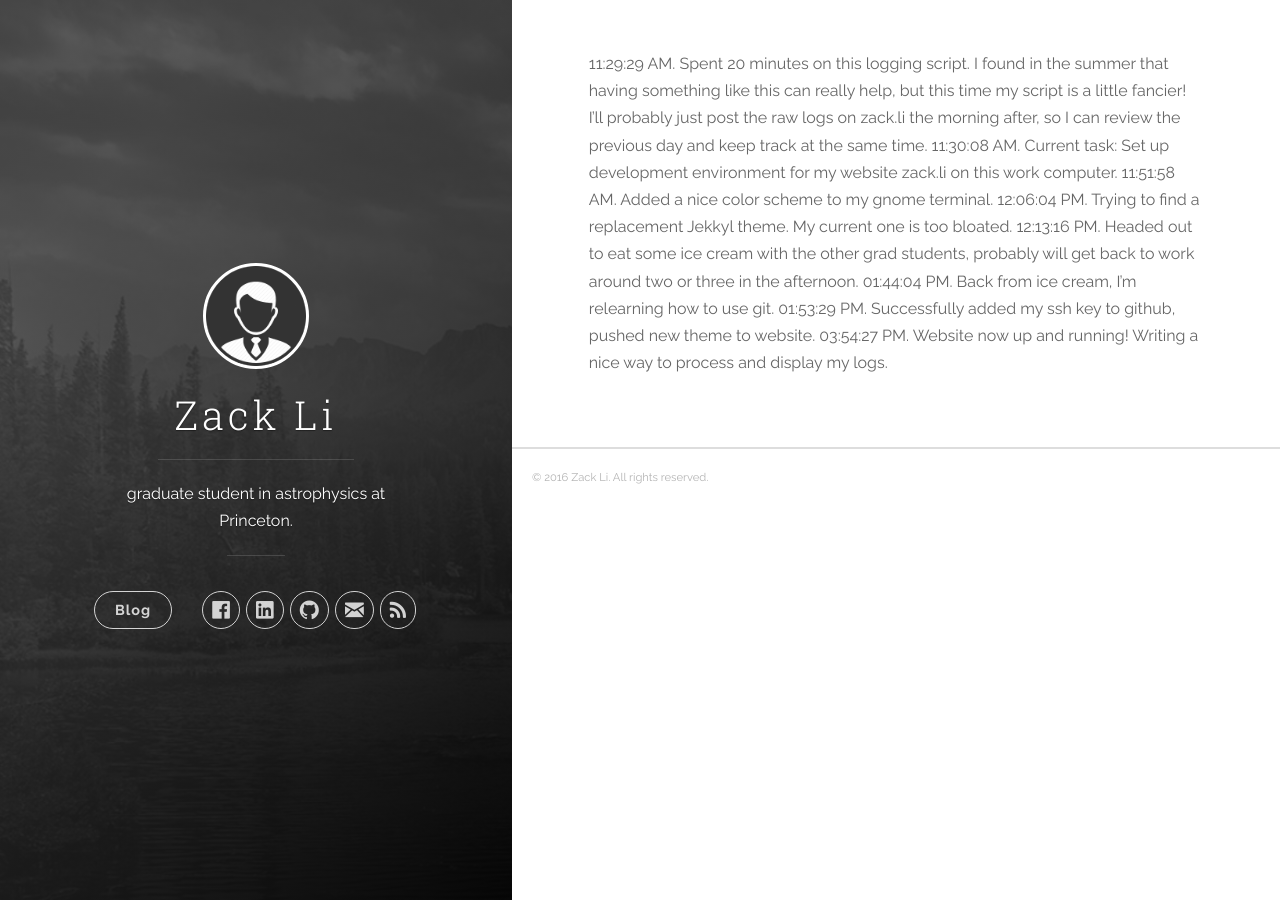
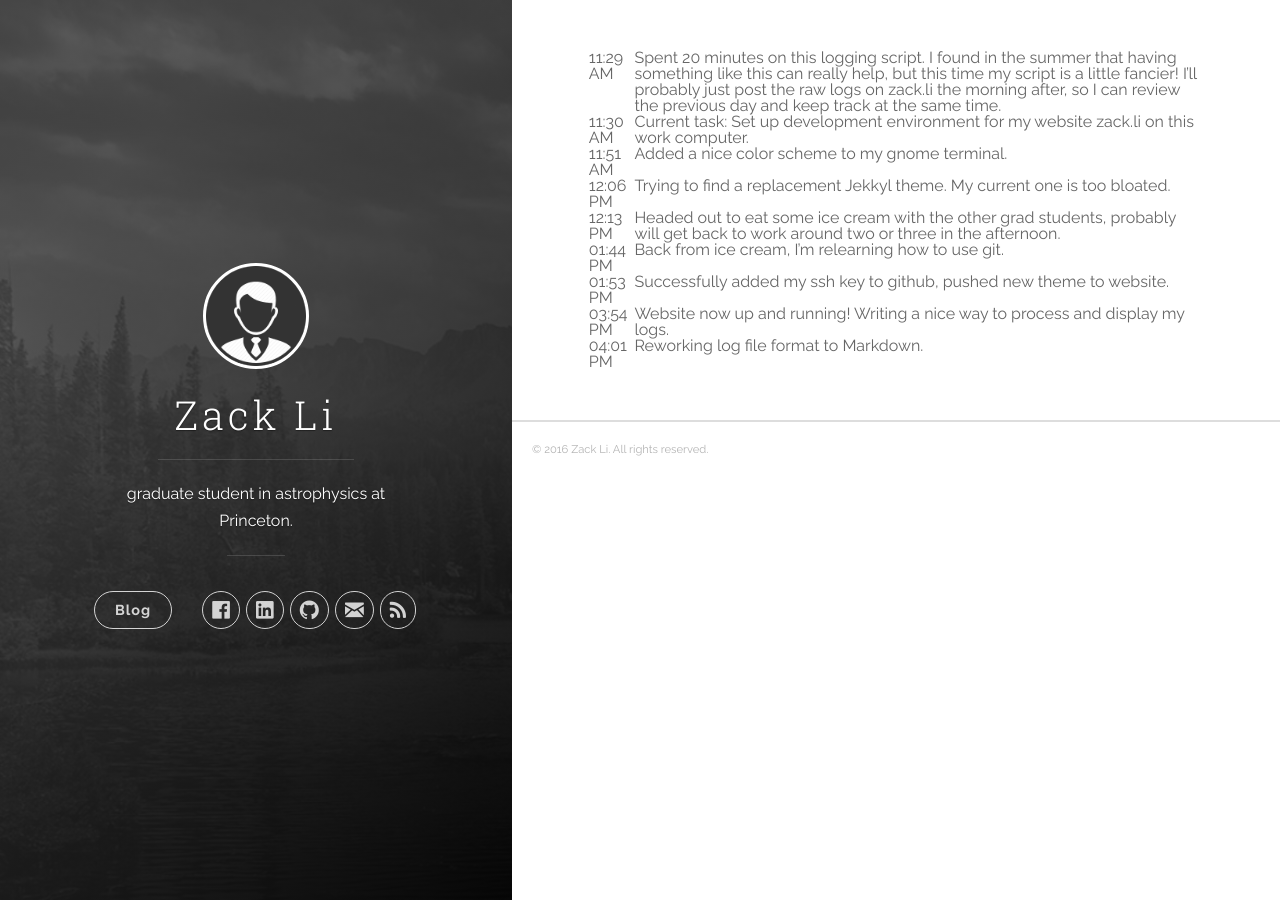
Before and after one commit to xzackli/xzackli.github.io, a Jekyll site: the page built from logs/2016-09-11.md, in a window 1280 px wide. Built offline with Jekyll 4.4.1, drawn with Linux system fonts in a browser that asks for light colours; nearby versions of some CDN libraries.

Commit message:
markdown on the logs!

```diff
--- a/logs/2016-09-11.md
+++ b/logs/2016-09-11.md
@@ -1,13 +1,14 @@
 ---
 layout: default
-title: Logs
+title: 2016-09-11
 ---
 
-11:29:29 AM. Spent 20 minutes on this logging script. I found in the summer that having something like this can really help, but this time my script is a little fancier! I'll probably just post the raw logs on zack.li the morning after, so I can review the previous day and keep track at the same time.
-11:30:08 AM. Current task: Set up development environment for my website zack.li on this work computer.
-11:51:58 AM. Added a nice color scheme to my gnome terminal.
-12:06:04 PM. Trying to find a replacement Jekkyl theme. My current one is too bloated.
-12:13:16 PM. Headed out to eat some ice cream with the other grad students, probably will get back to work around two or three in the afternoon.
-01:44:04 PM. Back from ice cream, I'm relearning how to use git.
-01:53:29 PM. Successfully added my ssh key to github, pushed new theme to website.
-03:54:27 PM. Website now up and running! Writing a nice way to process and display my logs.
+11:29 AM | Spent 20 minutes on this logging script. I found in the summer that having something like this can really help, but this time my script is a little fancier! I'll probably just post the raw logs on zack.li the morning after, so I can review the previous day and keep track at the same time.
+11:30 AM | Current task: Set up development environment for my website zack.li on this work computer.
+11:51 AM | Added a nice color scheme to my gnome terminal.
+12:06 PM | Trying to find a replacement Jekkyl theme. My current one is too bloated.
+12:13 PM | Headed out to eat some ice cream with the other grad students, probably will get back to work around two or three in the afternoon.
+01:44 PM | Back from ice cream, I'm relearning how to use git.
+01:53 PM | Successfully added my ssh key to github, pushed new theme to website.
+03:54 PM | Website now up and running! Writing a nice way to process and display my logs.
+04:01 PM | Reworking log file format to Markdown.
```
